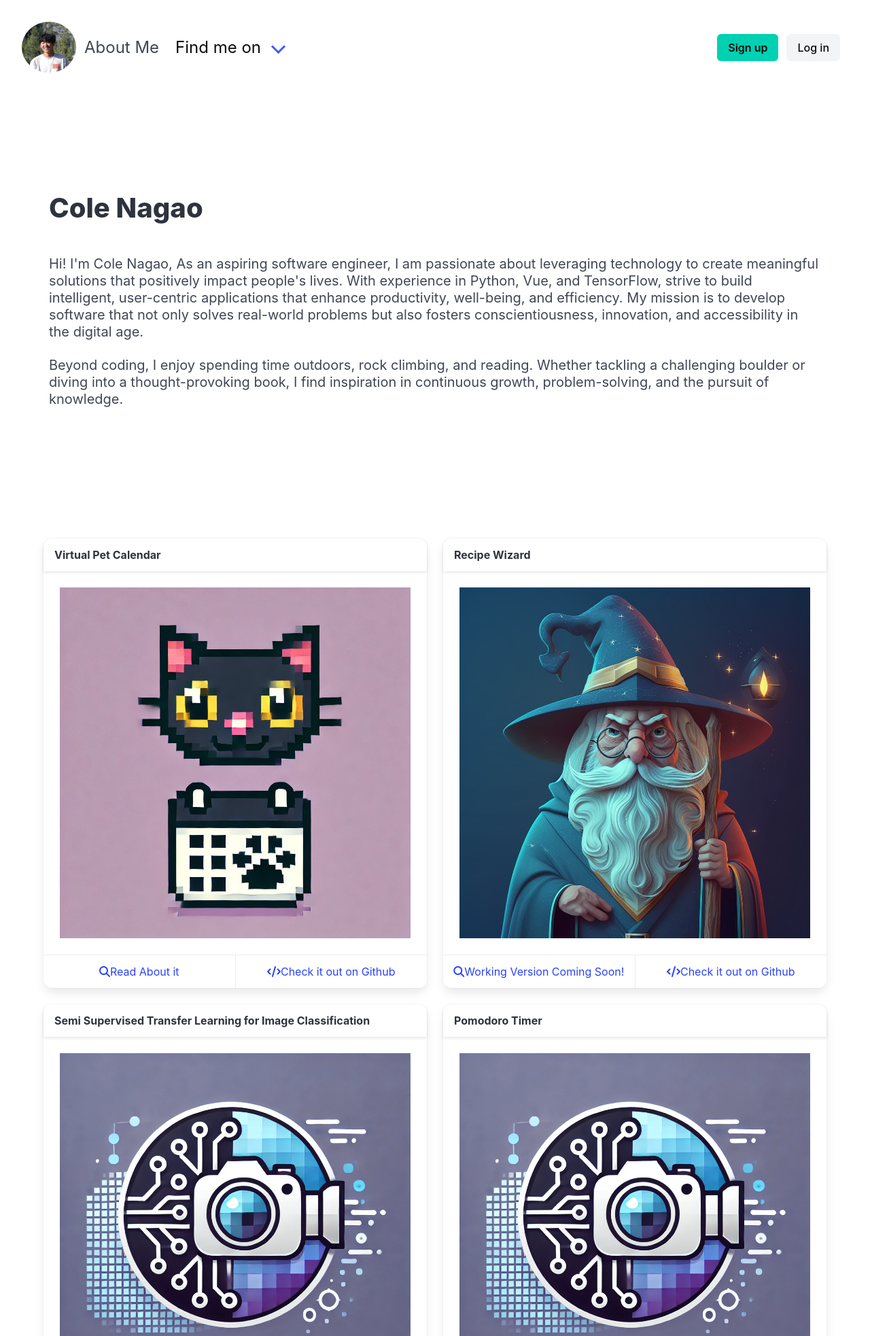
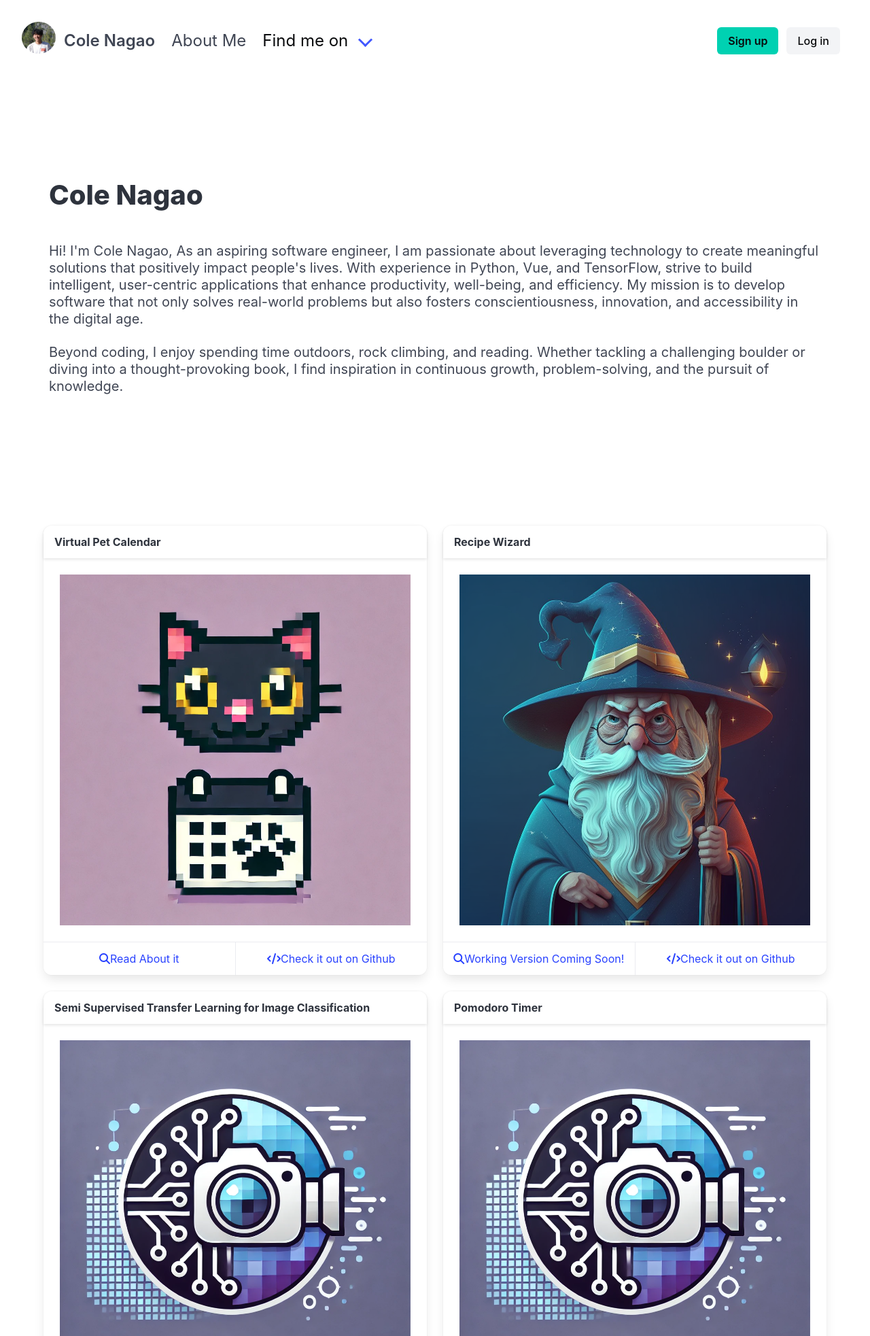
Before and after one commit to colenagao/projectsite, a Flask app: page / in a window 1280 px wide. Shown: the top 1965 px of the page at 68% size. Run offline with Flask 3, Linux system fonts and the light colour scheme; some libraries are stand-ins or nearby versions.

Commit message:
adding styling changes to navbar and about page

```diff
--- a/templates/home.html
+++ b/templates/home.html
@@ -71,7 +71,7 @@
               </p>
             </header>
             <div class="card-content is-align-content-center">
-              <figure class="image">
+              <figure class="image is-square">
                 <a href="/recipe"
                   ><img
                     class="is-align-content-center"
@@ -103,7 +103,7 @@
               </p>
             </header>
             <div class="card-content">
-              <figure class="image">
+              <figure class="image is-square">
                 <a href="/vpc"
                   ><img src="/static/img/tl.png" alt="Transfer Learning"
                 /></a>
@@ -124,7 +124,7 @@
               </p>
             </header>
             <div class="card-content">
-              <figure class="image">
+              <figure class="image is-square">
                 <a href="/vpc"
                   ><img src="/static/img/tl.png" alt="Transfer Learning"
                 /></a>
@@ -145,7 +145,7 @@
               </p>
             </header>
             <div class="card-content">
-              <figure class="image">
+              <figure class="image is-square">
                 <a href="/todo"
                   ><img src="/static/img/tl.png" alt="Transfer Learning"
                 /></a>
--- a/templates/navbar.html
+++ b/templates/navbar.html
@@ -9,8 +9,8 @@
     <div class="navbar-brand">
       <a href="/">
         <img
-          height="80"
-          width="80"
+          height="50"
+          width="50"
           style="
             float: left;
             vertical-align: middle;
@@ -36,6 +36,9 @@
 
     <div id="navMenu" class="navbar-menu">
       <div class="navbar-start">
+        <a class="navbar-item is-size-4" href="/"
+          ><strong>Cole Nagao</strong></a
+        >
         <a class="navbar-item is-size-4" href="/about">About Me</a>
 
         <div class="navbar-item has-dropdown is-hoverable">
```
Also changed, not shown: templates/about.html (+31 -7 lines).
